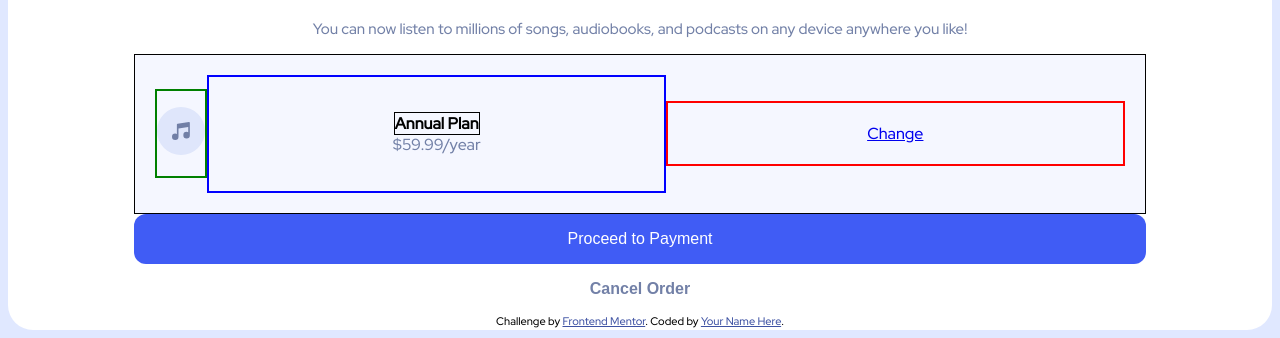
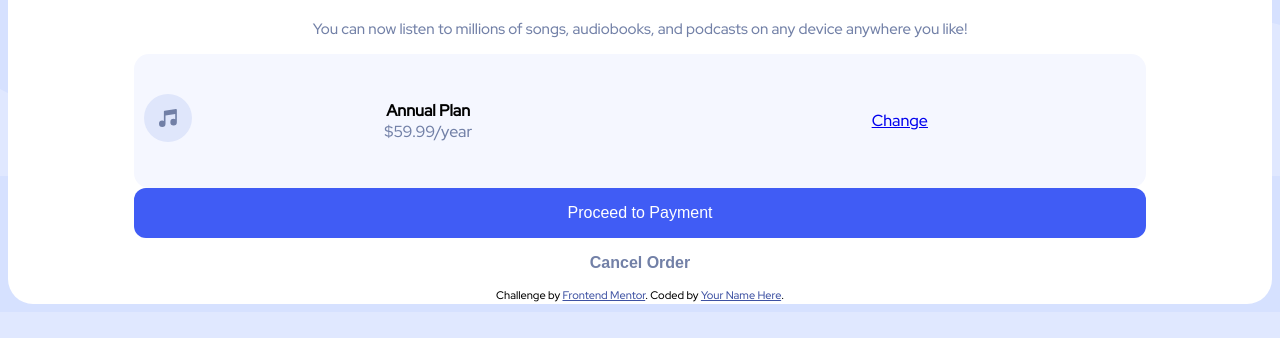
Before and after one commit to agustincatalano/order-summary-trainning-, a plain HTML site: page index.html in a window 1280 px wide. Shown: the part 698-1036 px from the top of the page. After the commit the page ends 1010 px from the top, so only its background shows below. Drawn offline with Linux system fonts and the light colour scheme.

Commit message:
adding screenshot and update css

```diff
--- a/styles.css
+++ b/styles.css
@@ -1,10 +1,6 @@
 body {
   background-image: url("/images/pattern-background-desktop.svg");
-  background-repeat: no-repeat;
-  background-size: contain;
   background-color: hsl(225, 100%, 94%);
-  align-items: center;
-  flex-direction: column;
   font-family: "Red Hat Display", sans-serif;
   text-align: center;
   border-radius: 25px;
@@ -62,9 +58,9 @@ p {
 }
 .flex-container {
   display: flex;
-  border: 1px solid black;
+  border-radius: 15px;
   flex-direction: row;
-  padding: 20px;
+  padding: 10px;
   background-color: hsl(225, 100%, 98%);
 }
 
@@ -73,23 +69,20 @@ p {
   align-content: center;
   justify-content: center;
   padding: 20px;
-  border: 2px solid red;
   align-self: center;
 }
 .flex-container-info {
   width: 50%;
   /* flex-grow: 100; <--- is not doing noting I need this bigger than 'change' container*/
   padding: 20px;
-  border: 2px solid blue;
 }
 .annual-plan {
-  border: 1px solid black;
+
   /* font-weight: bold; <---is not working?! */
 }
 
 .flex-container-icon {
   align-self: center;
-  border: 2px solid green;
 }
 .info-p {
   font-size: 15px;
```
Also changed, not shown: orderSummary.png (added), 1 other file.
